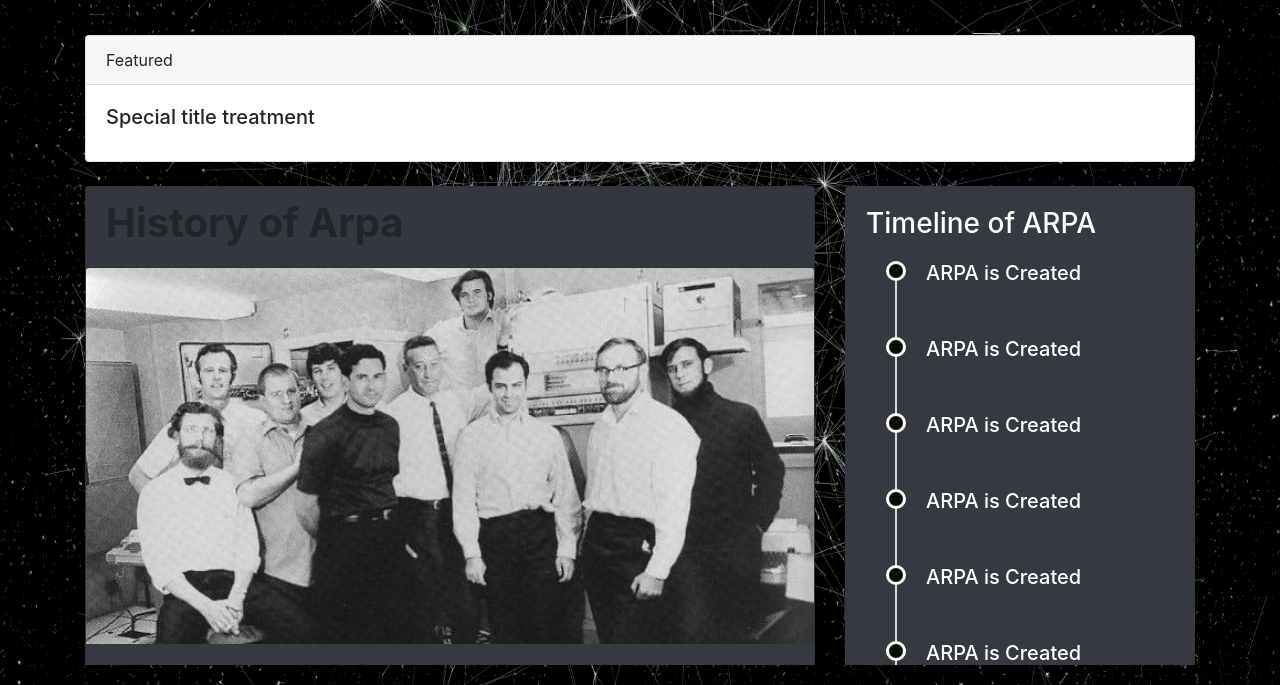
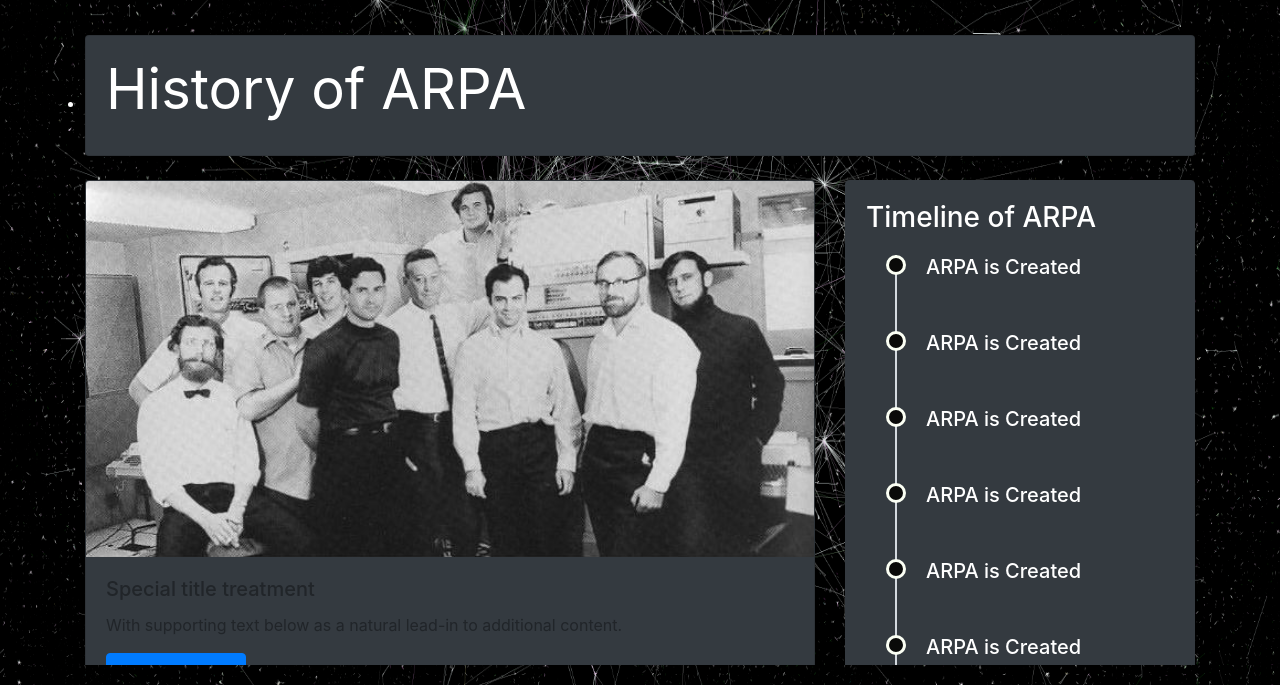
Before and after one commit to Gabe397/IS117FinalProject, a plain HTML site: page docs/ARPAcontent.html in a window 1280 px wide. Shown: the part 115-800 px from the top of the page. Drawn offline with nearby package versions, Linux system fonts and the light colour scheme.

Commit message:
Fix: Card Title

```diff
--- a/docs/ARPAcontent.html
+++ b/docs/ARPAcontent.html
@@ -47,12 +47,9 @@
         </div>
       </div>
 
-      <div class="card">
-        <div class="card-header">
-          Featured
-        </div>
+      <div class="card positionCardTitle bg-dark text-white">
         <div class="card-body">
-          <h5 class="card-title">Special title treatment</h5>
+          <h1 class="card-title display-4"><strong>History of ARPA</strong></h1>
         </div>
       </div>
 
@@ -62,9 +59,6 @@
       <div class="row">
         <div class="col-sm-8">
           <div class="card bg-dark">
-            <div class="card-header">
-              <h1><strong>History of Arpa</strong></h1>
-            </div>
             <img class="card-img-top" src="ARPATeam.jpg" alt="Card image cap">
             <div class="card-body">
 
```
